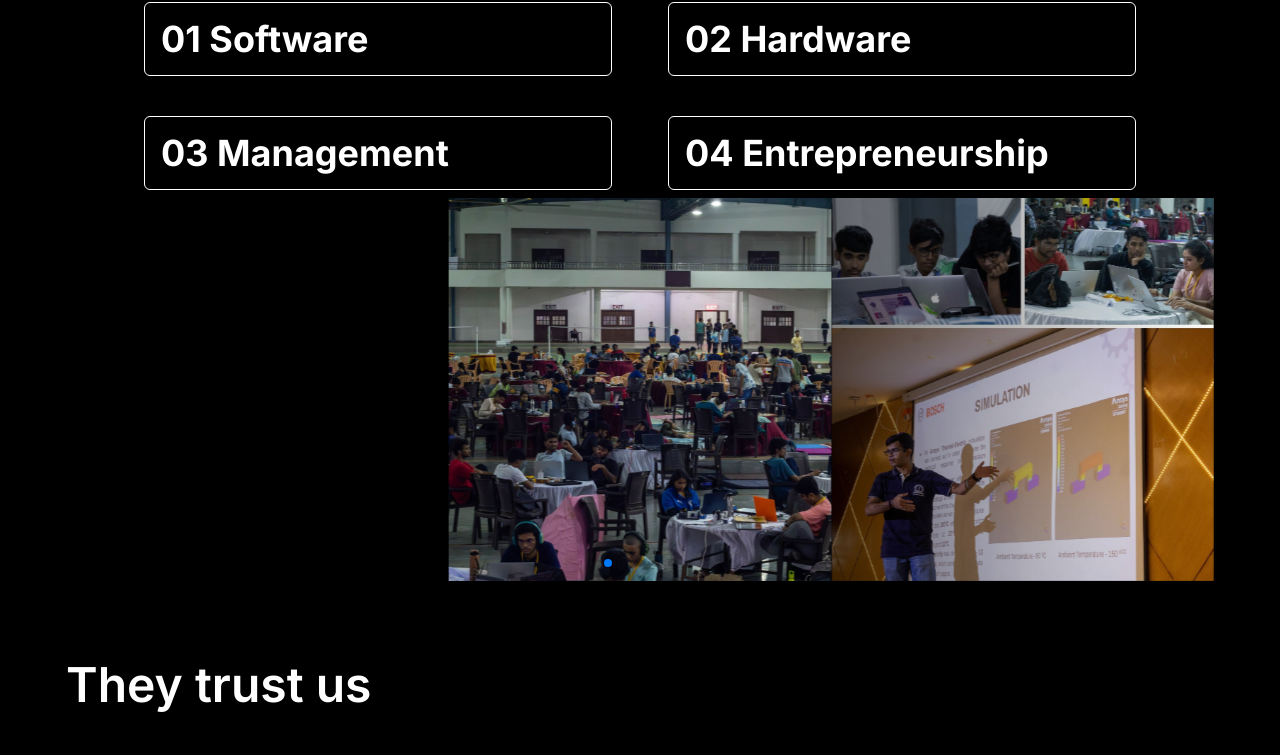
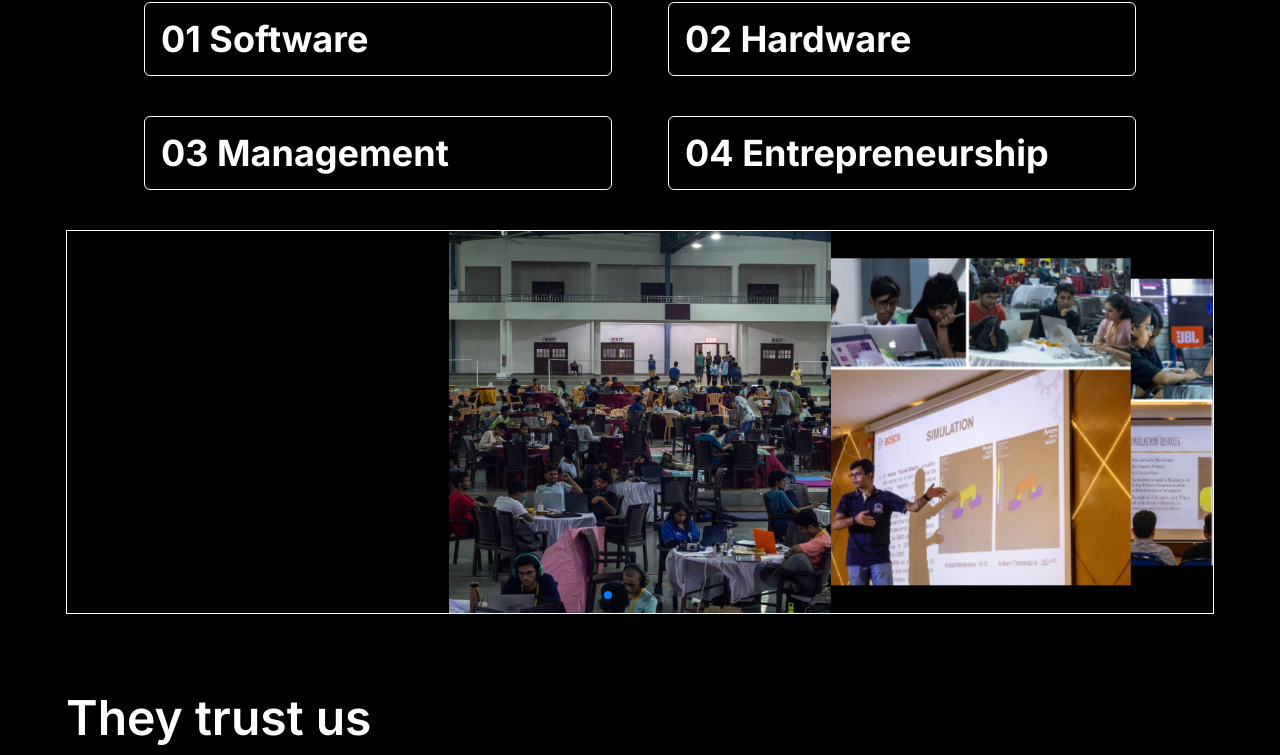
Before and after one commit to technical-council-nitt/transfinitte-marketing, a React (Vite) app: page / in a window 1280 px wide. Shown: the part 1156-1911 px from the top of the page. Built offline with nearby package versions, Linux system fonts and the light colour scheme.

Commit message:
Carousel Update

```diff
--- a/src/Components/AboutUs.jsx
+++ b/src/Components/AboutUs.jsx
@@ -2,10 +2,10 @@ import { SiBoeing, SiBosch, SiGeeksforgeeks, SiJbl, SiMongodb, SiYamahacorporati
 import FadeInSection from "../Animations/FadeInSection";
 import { useEffect, useState } from "react";
 import { Swiper, SwiperSlide } from 'swiper/react';
+import { EffectCoverflow, Pagination } from 'swiper/modules';
 import 'swiper/css';
 import 'swiper/css/effect-coverflow';
 import 'swiper/css/pagination';
-import { EffectCoverflow, Pagination } from 'swiper/modules';
 
 const steps = [
   { title: "01 Software", active: false },
@@ -79,45 +79,38 @@ const AboutUs = () => {
         </div>
       </div>
 
-      {/* Old Carousel
-      <div className="relative w-full max-w-3xl h-[400px] mx-auto my-16 overflow-hidden">
-        {slides.map((src, i) => (
-          <img
-            key={i}
-            src={src}
-            alt={`Slideshow ${i}`}
-            className={`absolute top-0 left-0 w-full h-full object-cover transition-opacity duration-1000 ease-in-out ${idx === i ? "opacity-100 z-10" : "opacity-0 z-0"
-              }`}
-          />
-        ))}
-      </div> */}
-
+      <FadeInSection>
         <Swiper
-        effect={'coverflow'}
+          effect="coverflow"
           grabCursor={true}
           centeredSlides={true}
-        slidesPerView={'3'}
+          slidesPerView={1}
           coverflowEffect={{
             rotate: 0,
             stretch: 0,
-          depth: 0,
-          modifier: 1,
-          slideShadows: true,
+            depth: 100,
+            modifier: 2,
+            slideShadows: false,
           }}
-        pagination={true}
+          pagination={{ clickable: true }}
           modules={[EffectCoverflow, Pagination]}
-        className="mySwiper"
+          className="mySwiper my-8 border"
+          breakpoints={{
+            768: { slidesPerView: 2 },
+            1024: { slidesPerView: 3 },
+          }}
         >
           {slides.map((src, i) => (
-          <SwiperSlide>
+            <SwiperSlide key={i}>
               <img
-              key={i}
                 src={src}
                 alt={`Slideshow ${i}`}
+                className="object-cover"
               />
             </SwiperSlide>
           ))}
         </Swiper>
+      </FadeInSection>
 
       <div className="mt-20">
         <FadeInSection>
```
Lines whose indentation alone changed are shown as unchanged.
